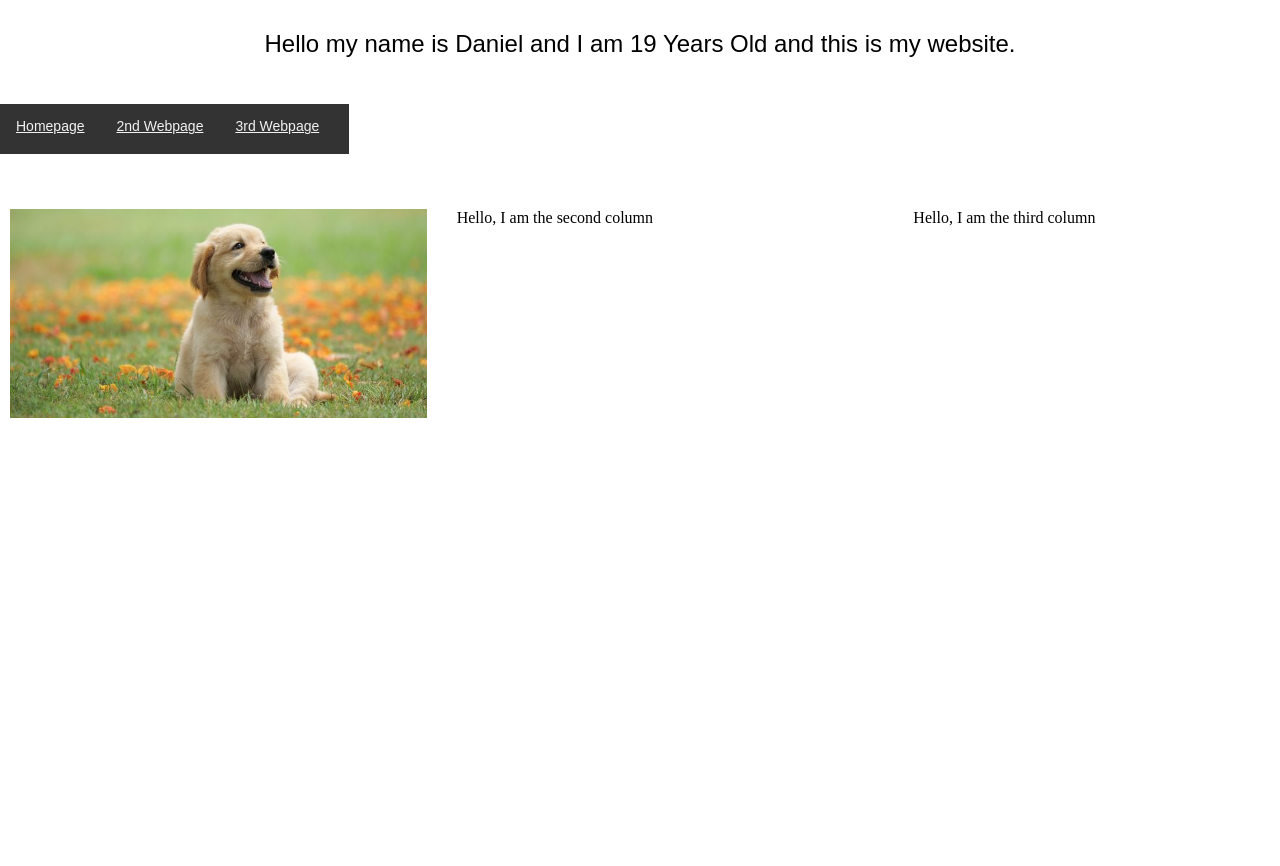
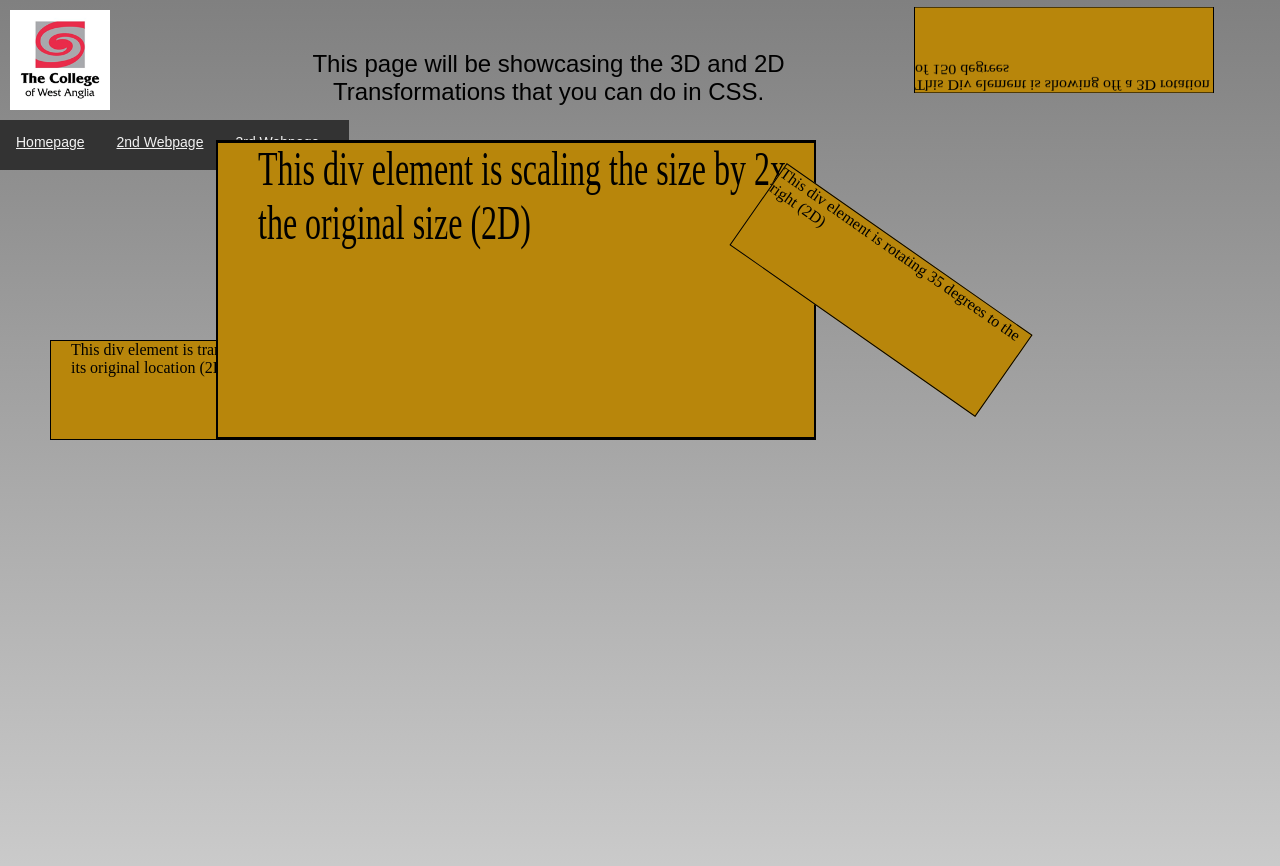
Before and after one commit to danielallen939/Work2, a plain HTML site: page Page1.html in a window 1280 px wide. Before the commit the page ends 800 px from the top, so only its background shows below. Drawn offline with Linux system fonts and the light colour scheme.

Commit message:
9th Commit

```diff
--- a/Page1.html
+++ b/Page1.html
@@ -5,16 +5,22 @@
         <link rel="stylesheet" type="text/css" href="WebDev.css">
     </head>
     <body>
-        <div class="grid-container">
-            <div class="Header">Hello my name is Daniel and I am 19 Years Old and this is my website.</div>
-            <div class="Navbar">
+        <div class="grad">
+            <div class="grid-container1">
+                <div class="Navbar1">
                     <a href="index.html">Homepage</a>
                     <a href="Page2.html">2nd Webpage</a>
                     <a href="Page3.html">3rd Webpage</a>
                 </div>
-            <div class="Column1">
-                <img src="assets/puppy.jpg" style="max-width:100%;height:auto;">
+                <div class="Header1">This page will be showcasing the 3D and 2D Transformations that you can do in CSS.</div>
+                <div class="Picture1">
+                    <img src="assets/Logo.png" width="100px" height="100px">
                 </div>
-            <div class="Column2">Hello, I am the second column</div>
-            <div class="Column3">Hello, I am the third column</div>
+                <div class="Transform2D">This div element is translating 50 px from its original location (2D)</div>
+                <div class="Scale">This div element is scaling the size by 2x the original size (2D)</div>
+                <div class="Rotate">This div element is rotating 35 degrees to the right (2D)</div>
+                <div class="Transformation3D">This Div element is showing off a 3D rotation of 150 degrees</div>
               </div>
+        </div>
+    </body>
+</html>
--- a/WebDev.css
+++ b/WebDev.css
@@ -23,11 +23,10 @@
 
 .Header {
     text-align: center;
-    padding: 30px;
+    padding: 50px;
     height: 40px;
     font-family: Arial;
     font-size: 24px;
-
 }
 
 .Navbar {
@@ -70,7 +69,6 @@ table, tr, td {
     text-align: center;
     font-size: 23px;
     font-family: 'Gill Sans', 'Gill Sans MT', Calibri, 'Trebuchet MS', sans-serif;
-
 }
 
 .table { grid-area: table;
@@ -84,3 +82,104 @@ div.grad {
   background: linear-gradient(grey, lightgrey);
   height: 969px;
 }
+
+.grid-container1 {
+  display: grid;
+  grid-template-columns: 1fr 1fr 1fr 1fr 1fr 1fr 1fr;
+  grid-template-rows: 1fr 1fr 1fr 1fr;
+  gap: 0px 0px;
+  grid-template-areas:
+    "Picture1 Header1 Header1 Header1 Header1 Transformation3D Transformation3D"
+    "Navbar1 Navbar1 Navbar1 Navbar1 Navbar1 Transformation3D Transformation3D"
+    "Transform2D Transform2D Scale Scale Rotate Rotate ."
+    "Transform2D Transform2D Scale Scale Rotate Rotate .";
+}
+.Navbar1 { grid-area: Navbar1; }
+.Header1 { grid-area: Header1; }
+.Picture1 { grid-area: Picture1; }
+.Transform2D { grid-area: Transform2D; }
+.Scale { grid-area: Scale; }
+.Rotate { grid-area: Rotate; }
+.Transformation3D { grid-area: Transformation3D; }
+
+.Navbar1 {
+  overflow: hidden;
+  background-color: #333;
+  height: 50px;
+  width: 349px;
+}
+
+.Navbar1 a{
+  float: left;
+  display: block;
+  color: #f2f2f2;
+  text-align: center;
+  font-family: Arial;
+  font-size: 14px;
+  padding: 14px 16px;
+}
+
+.Navbar1 a:hover {
+  background-color: #ddd;
+  color:black;
+  height: 50px;
+}
+.Header1 {
+  text-align: center;
+  padding: 50px;
+  padding-left: 50px;
+  height: 40px;
+  font-family: Arial;
+  font-size: 24px;
+}
+.Picture1 {
+  padding: 10px;
+}
+
+.Logo {
+  padding: 10px;
+  float: left;
+  display: block;
+}
+
+.Transform2D {
+  padding-left: 20px;
+  width: 300px;
+  height: 100px;
+  background-color: darkgoldenrod;
+  border: 1px solid black;
+  transform: translate(50px, 100px);
+}
+
+.Scale {
+  padding-left: 20px;
+  width: 300px;
+  height: 100px;
+  background-color: darkgoldenrod;
+  border: 1px solid black;
+  transform: scale(2,3);
+}
+
+.Rotate {
+  width: 300px;
+  height: 100px;
+  background-color: darkgoldenrod;
+  border: 1px solid black;
+  transform: rotate(35deg);
+}
+
+.Transformation3D {
+  width: 300px;
+  height: 100px;
+  background-color: darkgoldenrod;
+  border: 1px solid black;
+  transform: rotateY(150deg);
+}
+
+.Transformation3D {
+  width: 300px;
+  height: 100px;
+  background-color: darkgoldenrod;
+  border: 1px solid black;
+  transform: rotateX(150deg);
+}
```
Also changed, not shown: index.html (+3 -0 lines), assets/Logo.png (added), assets/Wallpaper.jpg (added). Lines whose indentation alone changed are shown as unchanged.
